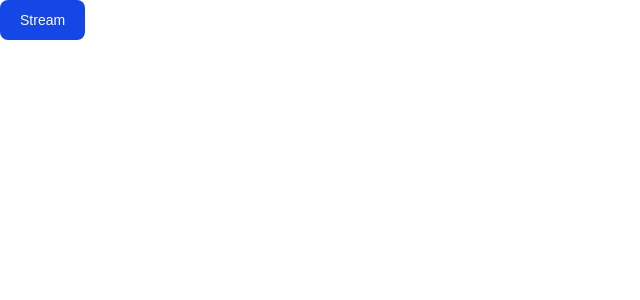
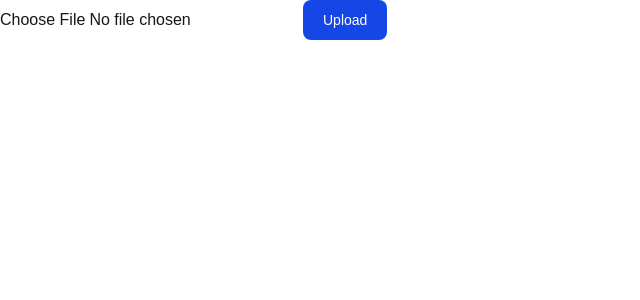
Before and after one commit to vishal-rfx/video-store, a Next.js app in the folder client/: page / in a window 1280 px wide. Shown: the top 300 px of the page, without its empty margins (0-640 px from the left). Built offline with nearby package versions, Linux system fonts and the light colour scheme.

Commit message:
Add UploadForm component for file uploads and update Room component

```diff
--- a/client/package.json
+++ b/client/package.json
@@ -9,6 +9,7 @@
     "lint": "next lint"
   },
   "dependencies": {
+    "axios": "^1.10.0",
     "next": "15.3.3",
     "react": "^19.0.0",
     "react-dom": "^19.0.0",
--- /dev/null
+++ b/client/src/app/_components/uploadForm.jsx
@@ -0,0 +1,49 @@
+"use client";
+import React, { useState } from "react";
+import axios from "axios";
+
+function UploadForm() {
+  const [selectedFile, setSelectedFile] = useState(null);
+
+  const handleFileChange = (e) => {
+    setSelectedFile(e.target.files[0]);
+  };
+
+  const handleSubmit = (e) => {
+    e.preventDefault();
+    handleFileUpload(selectedFile);
+  };
+
+  const handleFileUpload = async (file) => {
+    try {
+      const formData = new FormData();
+      formData.append("file", file);
+      console.log("Uploading a file to backend server");
+      const res = await axios.post("http://localhost:8000/upload", formData, {
+        headers: {
+          "Content-Type": "multipart/form-data",
+        },
+      });
+
+      console.log(res.data);
+    } catch (error) {
+      console.error("Error uploading files: ", error);
+    }
+  };
+
+  return (
+    <div>
+      <form onSubmit={handleSubmit}>
+        <input type="file" onChange={handleFileChange} />
+        <button
+          type="submit"
+          className="text-white bg-blue-700 hover:bg-blue-800 focus:ring-4 focus:ring-blue-300 font-medium rounded-lg text-sm px-5 py-2.5 me-2 mb-2 dark:bg-blue-600 dark:hover:bg-blue-700 focus:outline-none dark:focus:ring-blue-800"
+        >
+          Upload
+        </button>
+      </form>
+    </div>
+  );
+}
+
+export default UploadForm;
--- a/client/src/app/page.js
+++ b/client/src/app/page.js
@@ -1,9 +1,10 @@
+import UploadForm from "./_components/uploadForm";
 import Room from "./room";
 
 export default function Home() {
   return (
     <div>
-      <Room/>
+      <UploadForm/>
     </div>
   );
 }
--- a/client/src/app/room.jsx
+++ b/client/src/app/room.jsx
@@ -20,7 +20,7 @@ function Room() {
       <button
         type="button"
         onClick={streamUser}
-        class="text-white bg-blue-700 hover:bg-blue-800 focus:ring-4 focus:ring-blue-300 font-medium rounded-lg text-sm px-5 py-2.5 me-2 mb-2 dark:bg-blue-600 dark:hover:bg-blue-700 focus:outline-none dark:focus:ring-blue-800"
+        className="text-white bg-blue-700 hover:bg-blue-800 focus:ring-4 focus:ring-blue-300 font-medium rounded-lg text-sm px-5 py-2.5 me-2 mb-2 dark:bg-blue-600 dark:hover:bg-blue-700 focus:outline-none dark:focus:ring-blue-800"
       >
         Stream
       </button>
```
Also changed, not shown: 1 other file (tests, documents, lock files or other folders).
